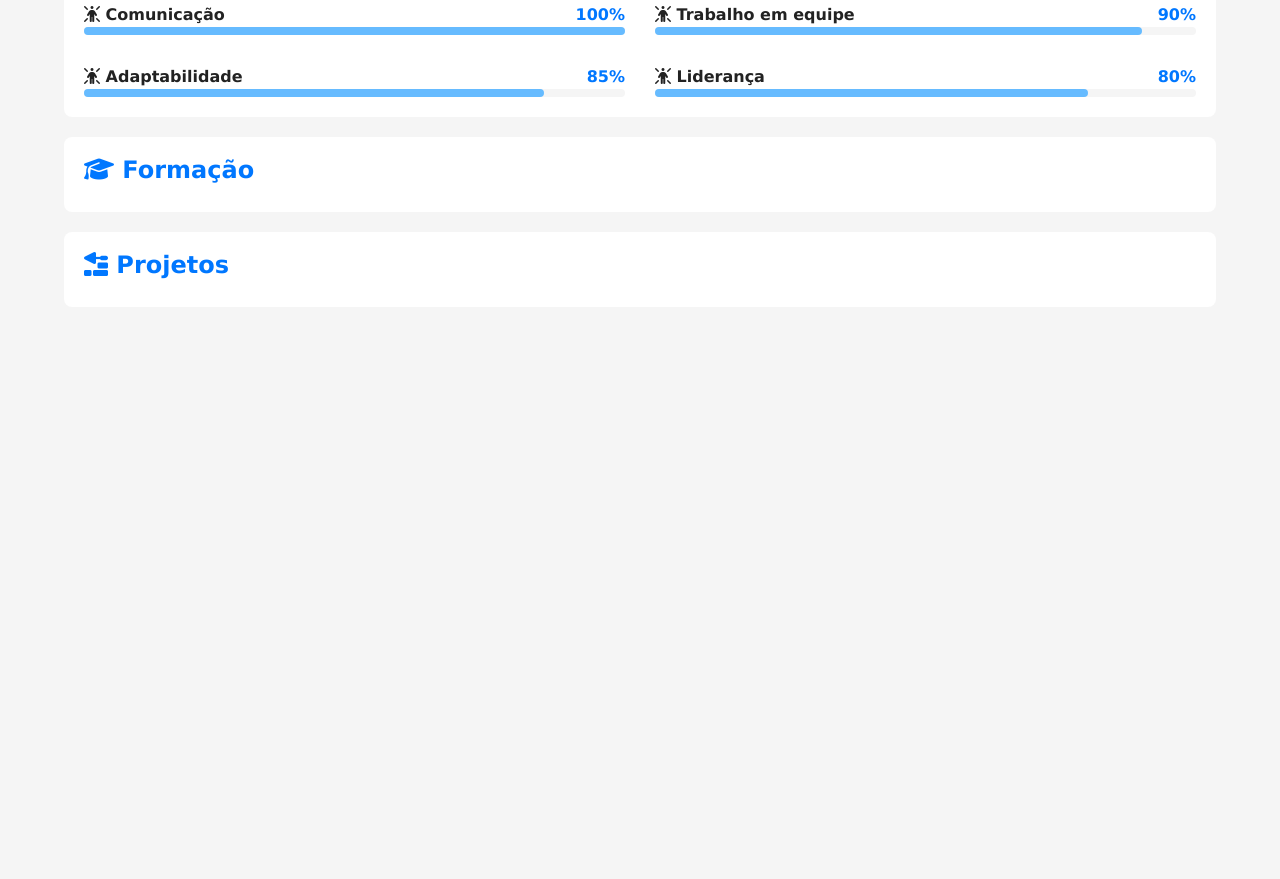
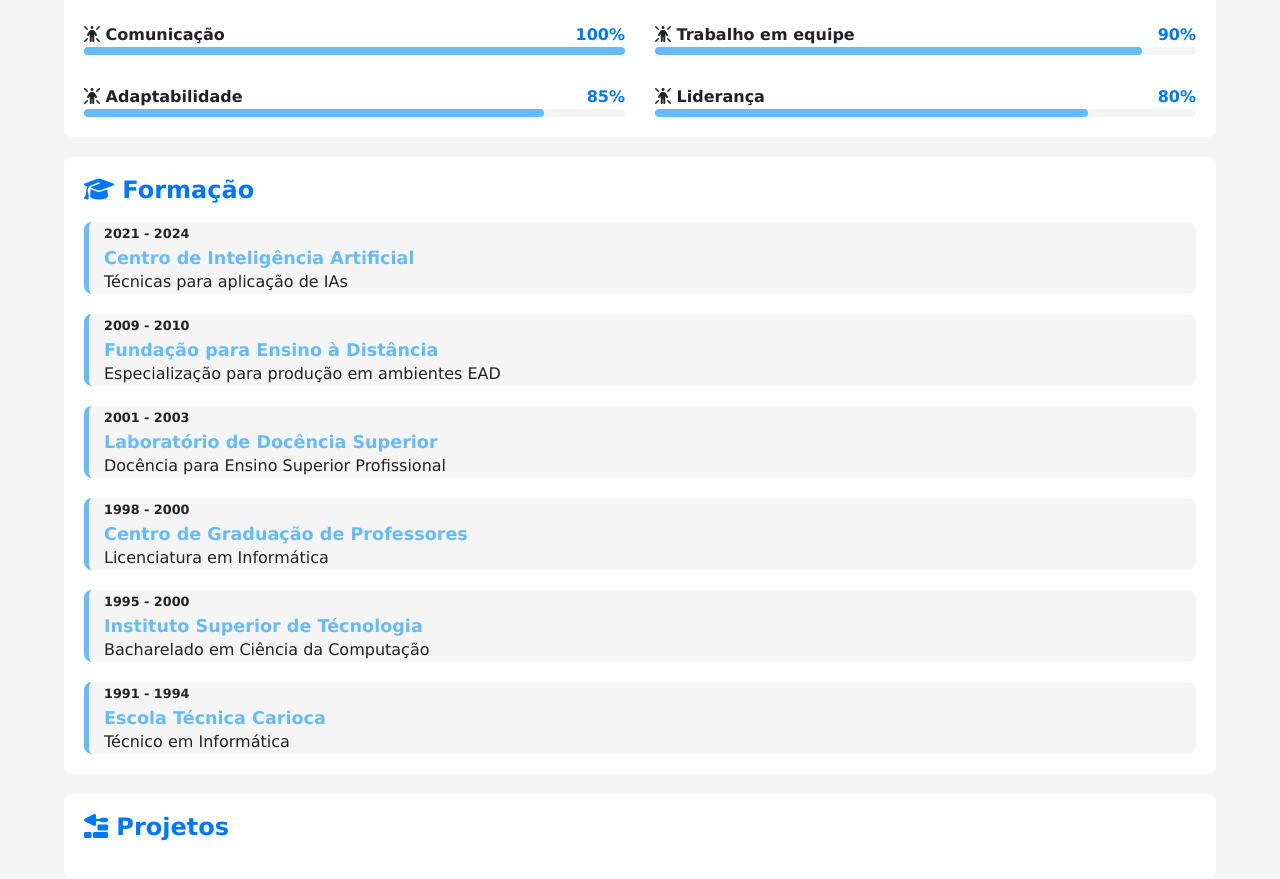
Before and after one commit to Natinou12/projeto-portfolio, a plain HTML site: page index.html in a window 1280 px wide. Shown: the part 1387-2266 px from the top of the page. Before the commit the page ends 1714 px from the top, so only its background shows below. Drawn offline with Linux system fonts and the light colour scheme.

Commit message:
as formaçõess

```diff
--- a/estilos/style.css
+++ b/estilos/style.css
@@ -170,7 +170,7 @@
 article h2 {
   color: var(--destaque);
 
-  margin-bottom: 10px;
+  margin-bottom: 20px;
 }
 
 .video-container {
@@ -242,3 +242,42 @@
 
   border-radius: 4px;
 }
+
+#formacao-container {
+  display: flex;
+
+  flex-flow: column-reverse;
+
+  gap: 20px;
+}
+
+#formacao-container .curso {
+  background-color: var(--fundo-principal);
+
+  border-radius: 8px;
+
+  border-left: 5px solid var(--destaque-inverso);
+
+  padding-left: 15px;
+
+  transition: border-left-width .3s, border-color .3s;
+}
+
+#formacao-container .curso:hover {
+  border-left-width: 15px;
+  border-color: var(--destaque);
+
+  cursor: pointer;
+}
+
+#formacao-container .periodo {
+  font-size: 0.8em;
+  font-weight: bold;
+  color: var(--texto);
+}
+
+#formacao-container .instituicao {
+  color: var(--destaque-inverso);
+
+  font-size: 1.1em;
+}
--- a/index.html
+++ b/index.html
@@ -174,6 +174,41 @@
             </article>  <!-- Fim article#skills -->
             <article id="formacao">
                 <h2><i class="fa-solid fa-graduation-cap"></i> Formação</h2>
+
+                <div id="formacao-container">
+                    <div class="curso">
+                        <p class="periodo">1991 - 1994</p>
+                        <h3 class="instituicao">Escola Técnica Carioca</h3>
+                        <p class="titulacao">Técnico em Informática</p>
+                    </div>
+                    <div class="curso">
+                        <p class="periodo">1995 - 2000</p>
+                        <h3 class="instituicao">Instituto Superior de Técnologia</h3>
+                        <p class="titulacao">Bacharelado em Ciência da Computação</p>
+                    </div>
+                    <div class="curso">
+                        <p class="periodo">1998 - 2000</p>
+                        <h3 class="instituicao">Centro de Graduação de Professores</h3>
+                        <p class="titulacao">Licenciatura em Informática</p>
+                    </div>
+                    <div class="curso">
+                        <p class="periodo">2001 - 2003</p>
+                        <h3 class="instituicao">Laboratório de Docência Superior</h3>
+                        <p class="titulacao">Docência para Ensino Superior Profissional</p>
+                    </div>
+                    <div class="curso">
+                        <p class="periodo">2009 - 2010</p>
+                        <h3 class="instituicao">Fundação para Ensino à Distância</h3>
+                        <p class="titulacao">Especialização para produção em ambientes EAD</p>
+                    </div>
+                    <div class="curso">
+                        <p class="periodo">2021 - 2024</p>
+                        <h3 class="instituicao">Centro de Inteligência Artificial</h3>
+                        <p class="titulacao">Técnicas para aplicação de IAs</p>
+                    </div>
+                </div>
+
+
             </article>  <!-- Fim article#formacao -->
             <article id="projetos">
                 <h2><i class="fa-solid fa-trowel-bricks"></i> Projetos</h2>
```
